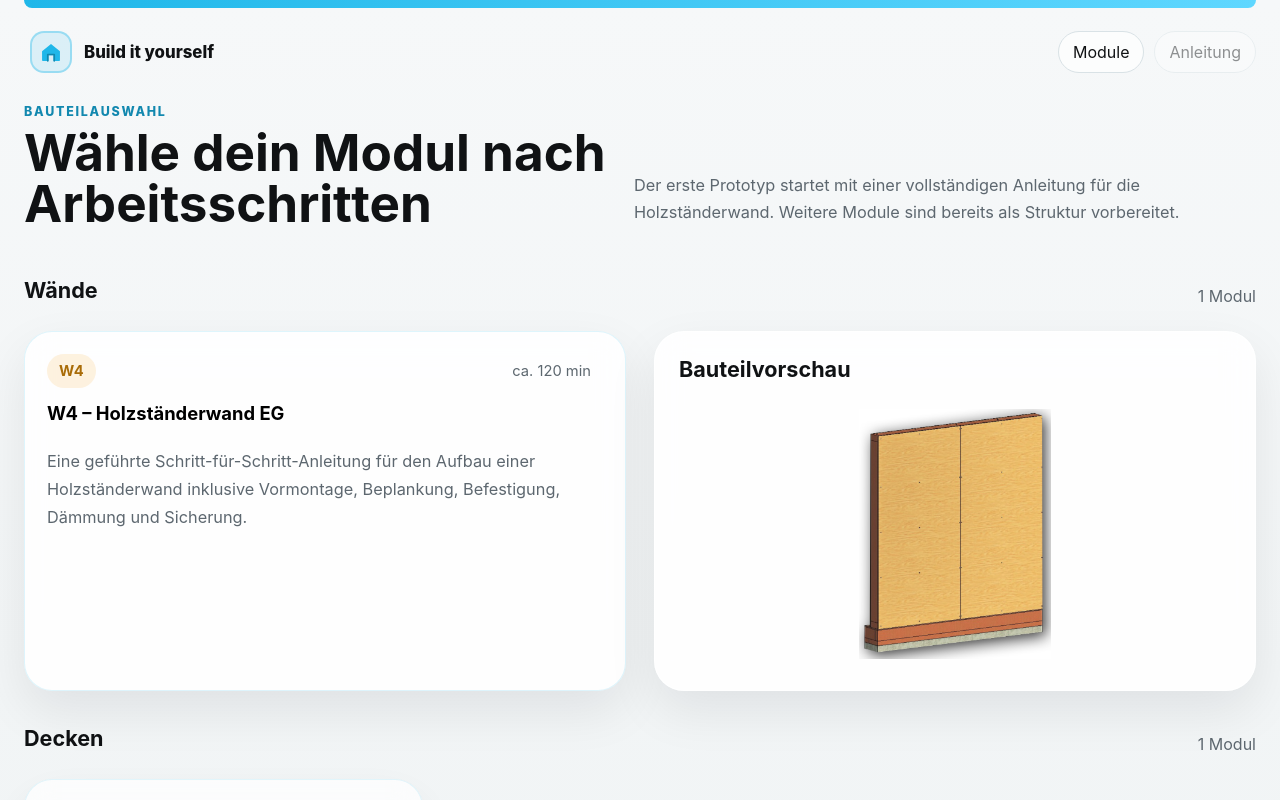
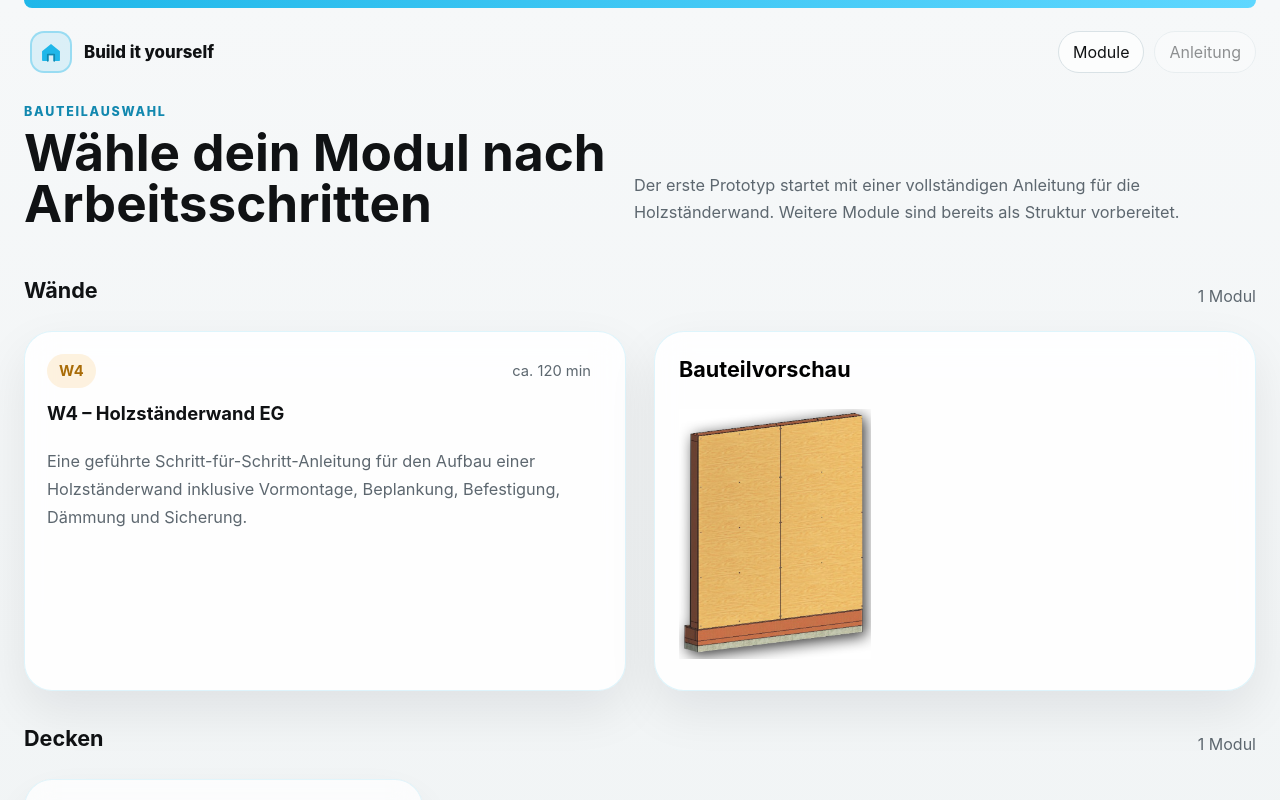
Before and after one commit to iFeelix95/build-it-yourself-app, a React (Vite) app: page / in a window 1280 px wide. Both pictures are taken after a click on the button "Module". Shown: the top 800 px of the page. Built offline with nearby package versions, Linux system fonts and the light colour scheme.

Commit message:
UI fixes: preview click behavior, hover fix, umlaut encoding corrected

```diff
--- a/src/pages/MenuPage.jsx
+++ b/src/pages/MenuPage.jsx
@@ -21,7 +21,8 @@ export default function MenuPage({ onOpenModule }) {
       </div>
 
       {Object.entries(groupedModules).map(([category, items]) => {
-        const isWallSection = category === 'Wände'
+        const wallPreviewModule = items.find((module) => module.id === 'w4')
+        const isWallSection = Boolean(wallPreviewModule)
 
         return (
           <div key={category} className="category-block">
@@ -43,12 +44,13 @@ export default function MenuPage({ onOpenModule }) {
               >
                 {items.map((module) => {
                   const isWallModule = isWallSection && module.id === 'w4'
+                  const CardTag = isWallModule ? 'article' : 'button'
 
                   return (
-                    <button
+                    <CardTag
                       key={module.id}
-                      className={`module-card ${module.placeholder ? 'module-card--muted' : ''}`}
-                      onClick={() => onOpenModule(module)}
+                      className={`module-card ${isWallModule ? 'module-card--static' : ''} ${module.placeholder ? 'module-card--muted' : ''}`}
+                      {...(!isWallModule ? { type: 'button', onClick: () => onOpenModule(module) } : {})}
                       style={
                         isWallModule
                           ? {
@@ -59,6 +61,7 @@ export default function MenuPage({ onOpenModule }) {
                               alignItems: 'stretch',
                               justifyContent: 'flex-start',
                               gap: '14px',
+                              cursor: 'default',
                             }
                           : undefined
                       }
@@ -81,18 +84,22 @@ export default function MenuPage({ onOpenModule }) {
                           <span>…</span>
                         </div>
                       ) : null}
-                    </button>
+                    </CardTag>
                   )
                 })}
               </div>
-              {isWallSection && (
-                <article
-                  className="overview-card"
+              {isWallSection && wallPreviewModule && (
+                <button
+                  className="overview-card preview-card"
+                  type="button"
+                  onClick={() => onOpenModule(wallPreviewModule)}
                   style={{
                     minHeight: '360px',
                     height: '100%',
                     display: 'flex',
                     flexDirection: 'column',
+                    textAlign: 'left',
+                    cursor: 'pointer',
                   }}
                 >
                   <h3>Bauteilvorschau</h3>
@@ -105,6 +112,7 @@ export default function MenuPage({ onOpenModule }) {
                     }}
                   >
                     <img
+                      className="module-preview-image"
                       src="/images/w4_holzstaenderwand_eg.png"
                       alt="Vorschau des Moduls W4"
                       style={{
@@ -118,7 +126,7 @@ export default function MenuPage({ onOpenModule }) {
                       }}
                     />
                   </div>
-                </article>
+                </button>
               )}
             </div>
           </div>
--- a/src/styles.css
+++ b/src/styles.css
@@ -356,8 +356,35 @@ h4 {
   border-color: rgba(31, 183, 233, 0.3);
 }
 
+.module-card--static {
+  cursor: default;
+}
+
+.module-card--static:hover {
+  transform: none;
+  box-shadow: var(--shadow);
+  border-color: rgba(31, 183, 233, 0.14);
+}
+
 .module-card--muted {
   opacity: 0.82;
+}
+
+.preview-card {
+  cursor: pointer;
+  border: 1px solid rgba(31, 183, 233, 0.14);
+  transition: transform 0.18s ease, box-shadow 0.18s ease,
+    border-color 0.18s ease;
+}
+
+.preview-card:hover {
+  transform: translateY(-3px);
+  box-shadow: 0 20px 36px rgba(15, 23, 42, 0.1);
+  border-color: rgba(31, 183, 233, 0.3);
+}
+
+.preview-card:hover .module-preview-image {
+  filter: drop-shadow(0 10px 18px rgba(31, 183, 233, 0.18));
 }
 
 .module-tag {
```
Also changed, not shown: 6 other files (tests, documents, lock files or other folders).
